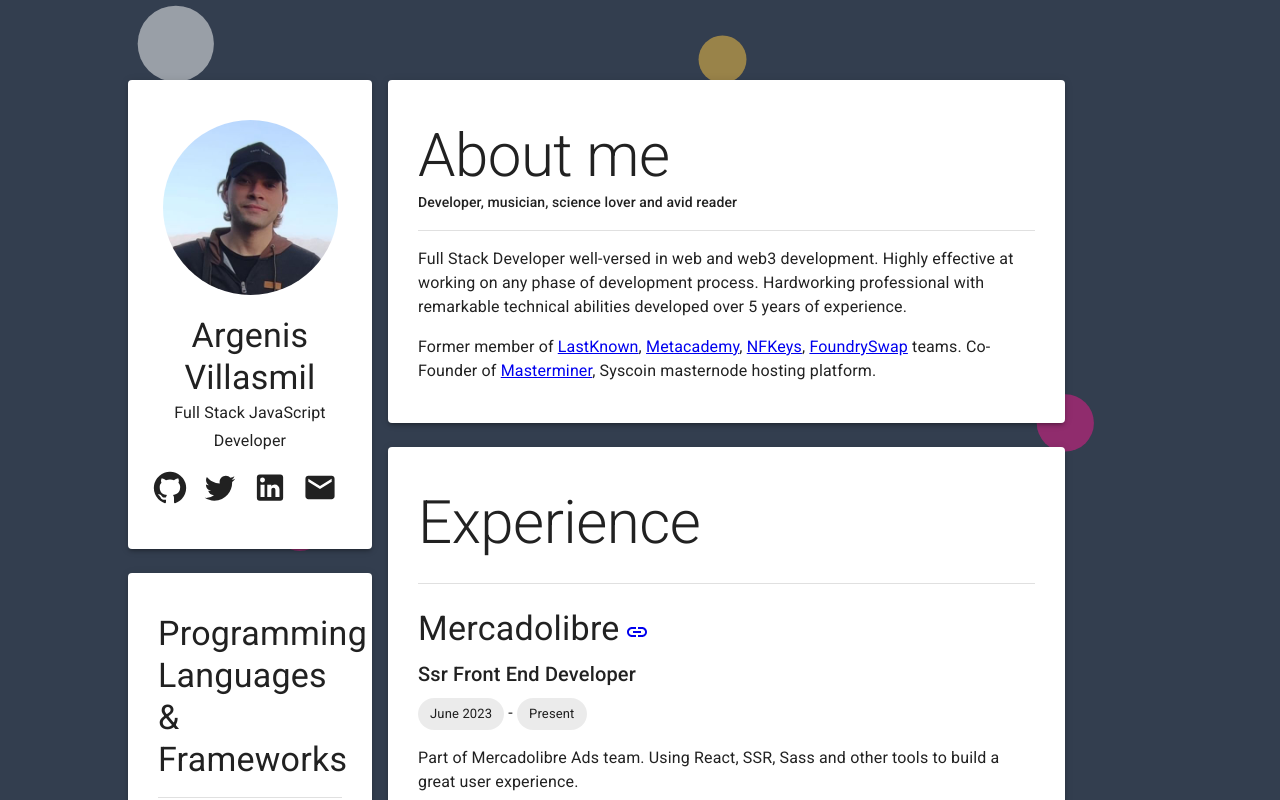
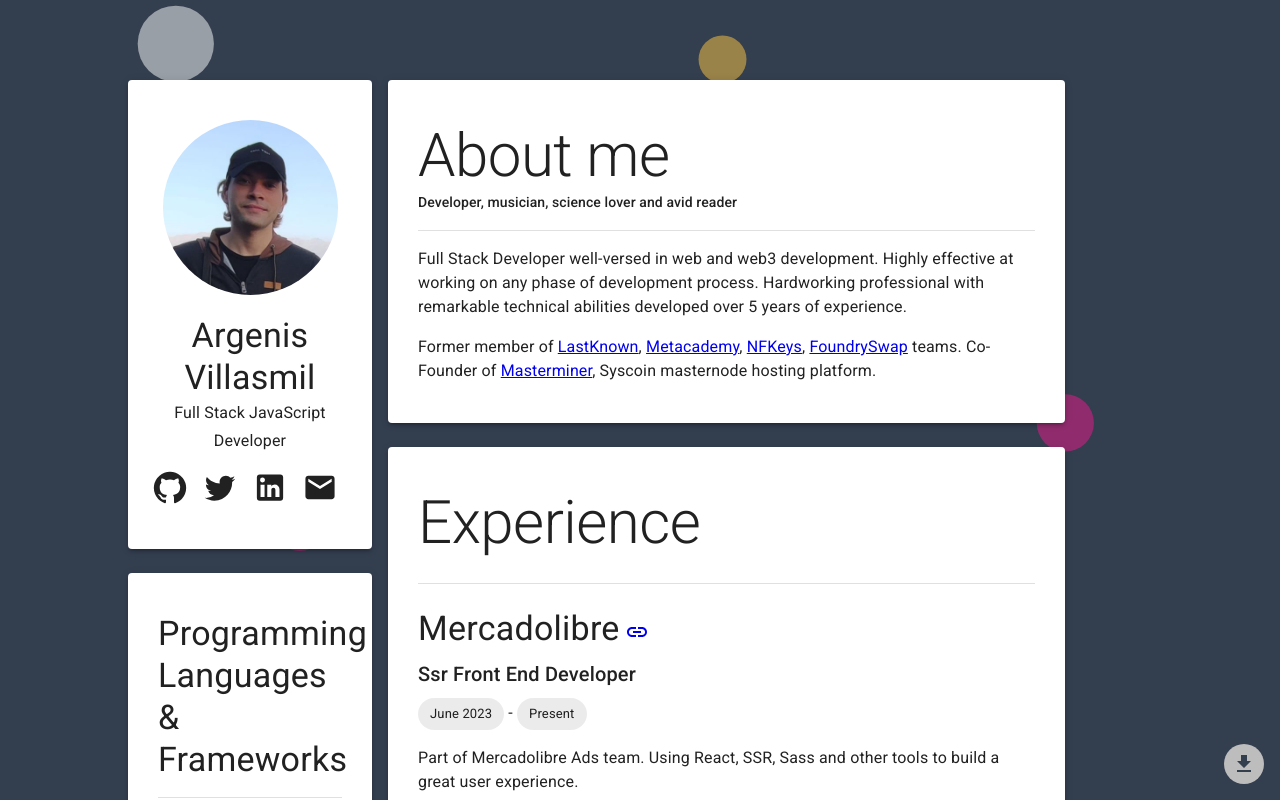
Before and after one commit to argvil19/argvil19.github.io, a Next.js app: page / in a window 1280 px wide. Shown: the top 800 px of the page. Built offline with nearby package versions, Linux system fonts and the light colour scheme.

Commit message:
add download button

```diff
--- a/app/page.tsx
+++ b/app/page.tsx
@@ -1,5 +1,6 @@
 import AboutMe from '@/components/AboutMe/AboutMe'
 import Experience from '@/components/Experience/Experience'
+import FloatingDownload from '@/components/FloatingDownload/FloatingDownload'
 import OtherProjects from '@/components/OtherProjects/OtherProjects'
 import experienceData from '@/public/experience.json'
 import projectsData from '@/public/projects.json'
@@ -8,6 +9,7 @@
   return (
     <>
       <AboutMe />
+      <FloatingDownload url={'/argvil19-resume.pdf'} />
       <Experience data={experienceData} />
       <OtherProjects data={projectsData} />
     </>
--- /dev/null
+++ b/components/FloatingDownload/FloatingDownload.tsx
@@ -0,0 +1,17 @@
+'use client'
+import FileDownloadIcon from '@mui/icons-material/FileDownload'
+import styles from './styles.module.scss'
+import { Avatar } from '@mui/material'
+import Link from 'next/link'
+import { FloatingDownloadProps } from '../interfaces'
+
+export default function FloatingDownload({ url }: FloatingDownloadProps) {
+  console.log(styles)
+  return (
+    <Link href={url} target="_blank" className={styles['floating-button']}>
+      <Avatar>
+        <FileDownloadIcon />
+      </Avatar>
+    </Link>
+  )
+}
--- /dev/null
+++ b/components/FloatingDownload/styles.module.scss
@@ -0,0 +1,9 @@
+.floating-button {
+  position: fixed;
+  bottom: 1rem;
+  right: 1rem;
+
+  svg {
+    color: #333e4f;
+  }
+}
--- a/components/interfaces.tsx
+++ b/components/interfaces.tsx
@@ -18,3 +18,7 @@
 export interface ExperienceProps {
   data: Company[]
 }
+
+export interface FloatingDownloadProps {
+  url: string
+}
```
Also changed, not shown: 1 other file (tests, documents, lock files or other folders).
